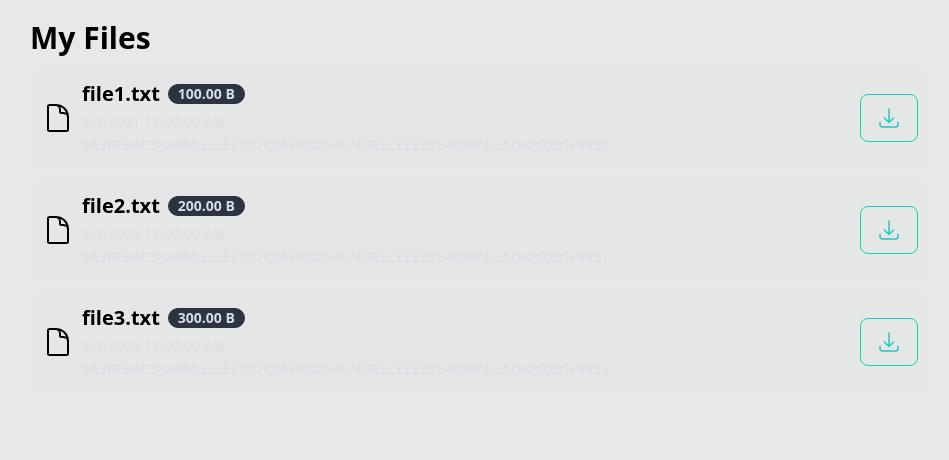
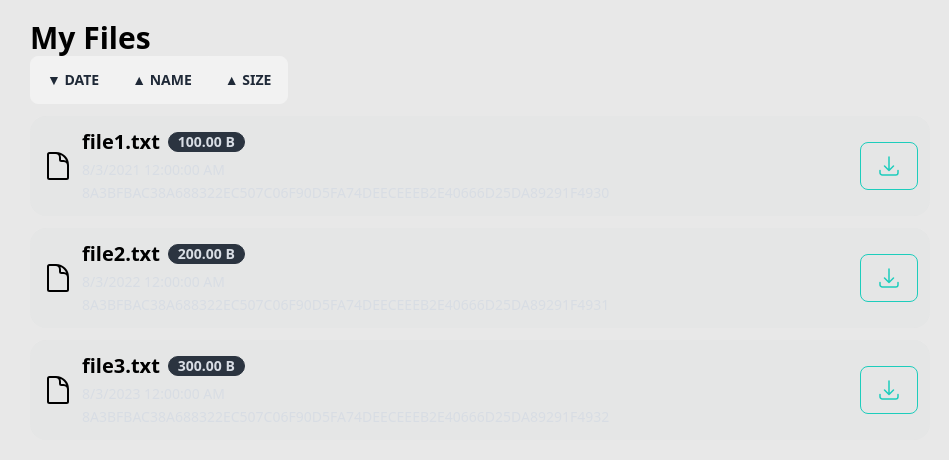
Before and after one commit to alefmanvladimir/BigFiles, a React (Vite) app in the folder ton-drive-frontend/: page / in a window 1280 px wide. Shown: the top 460 px of the page, without its empty margins (160-1109 px from the left). Built offline with nearby package versions, Linux system fonts and the light colour scheme; what @tonconnect/ui-react would draw is missing.

Commit message:
Sorting draft

```diff
--- a/ton-drive-frontend/src/App.tsx
+++ b/ton-drive-frontend/src/App.tsx
@@ -1,3 +1,4 @@
+import { StrictMode } from "react";
 import "./App.css";
 import styled from "styled-components";
 import "@twa-dev/sdk";
@@ -23,11 +24,13 @@ const AppContainer = styled.div`
 
 function App() {
   return (
-    <StyledApp>
-      <AppContainer>
-        <FilesListPage />
-      </AppContainer>
-    </StyledApp>
+    <StrictMode>
+      <StyledApp>
+        <AppContainer>
+          <FilesListPage />
+        </AppContainer>
+      </StyledApp>
+    </StrictMode>
   );
 }
 
--- /dev/null
+++ b/ton-drive-frontend/src/features/file/ui/FilesSortControls.tsx
@@ -0,0 +1,117 @@
+import { useState } from "react"
+import type { TonStorageFile } from "../../../entities/file/model/TonStorageFile"
+
+export interface FilesSortControlProps {
+  files: TonStorageFile[]
+  onSort?: (sortedFiles: TonStorageFile[]) => void
+}
+
+type SortAttribute = 'name' | 'date' | 'size'
+
+export default function FilesSortControls({ files, onSort }: FilesSortControlProps){
+  const [areDatesAscending, setAreDatesAscending] = useState(false)
+  const [areNamesAscending, setAreNamesAscending] = useState(true)
+  const [areSizesAscending, setAreSizesAscending] = useState(true)
+  const [sortAttribute, setSortAttribute] = useState<SortAttribute | null>(null)
+
+  return (
+    <>
+      <div className="join">
+        <button className={`btn join-item ${sortAttribute === 'date' ? 'btn-active' : ''}`} onClick={() => onButtonClick('date')}>
+          <SortOrderIcon asc={areDatesAscending} /> Date
+        </button>
+        <button className={`btn join-item ${sortAttribute === 'name' ? 'btn-active' : ''}`} onClick={() => onButtonClick('name')}>
+          <SortOrderIcon asc={areNamesAscending} /> Name
+        </button>
+        <button className={`btn join-item ${sortAttribute === 'size' ? 'btn-active' : ''}`} onClick={() => onButtonClick('size')}>
+          <SortOrderIcon asc={areSizesAscending} /> Size
+        </button>
+      </div>
+    </>
+  )
+
+  function onButtonClick (clickedAttribute: SortAttribute) {
+    const asc = {
+      date: areDatesAscending,
+      name: areNamesAscending,
+      size: areSizesAscending,
+    }
+    if (sortAttribute === clickedAttribute) {
+      switch (clickedAttribute) {
+        case 'name':
+          setAreNamesAscending(!areNamesAscending)
+          asc.name = !areNamesAscending
+          break
+        case 'date':
+          setAreDatesAscending(!areDatesAscending)
+          asc.date = !areDatesAscending
+          break
+        case 'size':
+          setAreSizesAscending(!areSizesAscending)
+          asc.size = !areSizesAscending
+          break
+      }
+    }
+    setSortAttribute(clickedAttribute)
+    sortFiles(clickedAttribute, asc)
+  }
+
+  // Without parameters, this function works awfully, because of react batching
+  function sortFiles(by: SortAttribute, asc: {
+    date: boolean,
+    name: boolean,
+    size: boolean,
+  }) {
+    const sortedFiles = [...files]
+    function getCompareFunction(): (a: TonStorageFile, b: TonStorageFile) => number {
+      if (by === 'name') {
+        if (asc.name) {
+          return (a, b) => a.name.localeCompare(b.name)
+        } else {
+          return (a, b) => b.name.localeCompare(a.name)
+        }
+      }
+      if (by === 'date') {
+        if (asc.date) {
+          return (a, b) => Number(a.date) - Number(b.date)
+        } else {
+          return (a, b) => Number(b.date) - Number(a.date)
+        }
+      }
+      if (by === 'size') {
+        if (asc.size) {
+          return (a, b) => a.size - b.size
+        } else {
+          return (a, b) => b.size - a.size
+        }
+      }
+      console.error(`Unknown sort attribute: ${sortAttribute}`)
+      return (a, b) => 0
+    }
+    sortedFiles.sort(getCompareFunction())
+    if (onSort) {
+      onSort(sortedFiles)
+    }
+  }
+}
+
+interface SortOrderIconProps {
+  /** Is ascending */
+  asc: boolean
+}
+
+function SortOrderIcon({ asc }: SortOrderIconProps) {
+  return (
+    <>
+      {
+        asc ?
+          <>
+            ▲
+          </>:
+          <>
+            ▼
+          </>
+      }
+    </>
+  )
+}
--- a/ton-drive-frontend/src/widgets/SortableFilesListWithActions.tsx
+++ b/ton-drive-frontend/src/widgets/SortableFilesListWithActions.tsx
@@ -1,11 +1,19 @@
+import { useState, useEffect } from "react";
+
 import FilesListWithActions from "../features/file/ui/FilesListWithActions";
+import FilesSortControls from "../features/file/ui/FilesSortControls";
 import { useUserFiles } from "./hooks/useUserFile";
 
 export default function SortableFilesListWithActions() {
   const files = useUserFiles()
+  const [sortedFiles, setSortedFiles] = useState(files)
+  useEffect(() => {
+    setSortedFiles(files)
+  }, [files])
   return (
     <>
-      <FilesListWithActions files={files} />
+      <FilesSortControls files={files} onSort={(sortedFiles) => setSortedFiles(sortedFiles)} />
+      <FilesListWithActions files={sortedFiles} />
     </>
   )
 }
```
